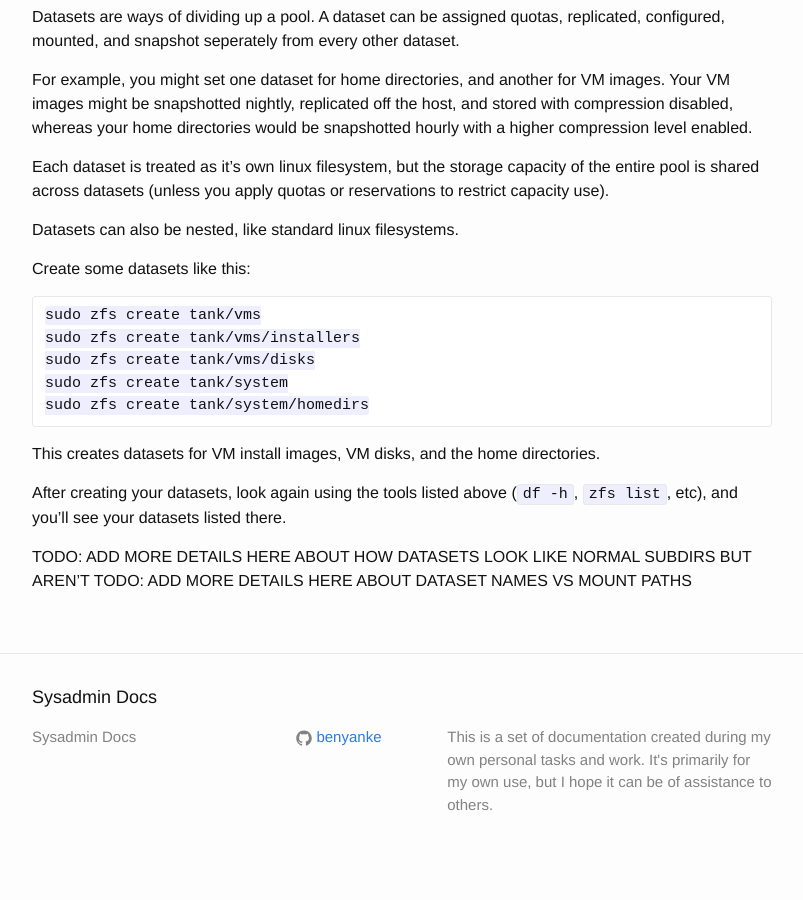
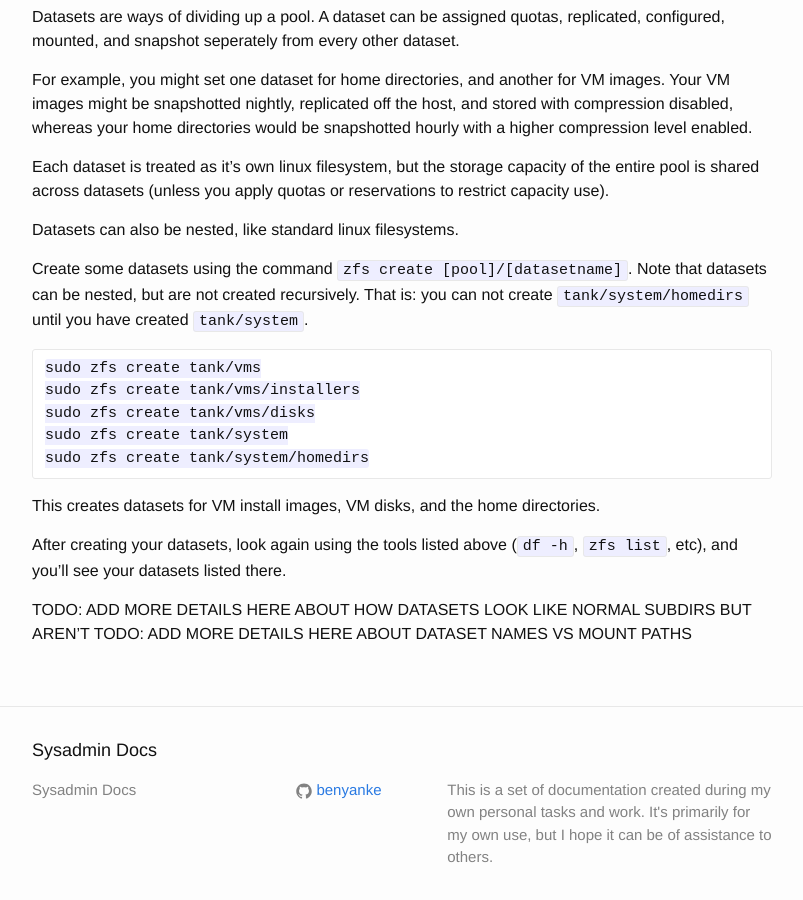
Before and after one commit to benyanke/docs, a Jekyll site: the page built from _posts/zfs/2018-10-10-create-pool.markdown, in a window 1280 px wide and 900 px high, scrolled down 6756 px. Shown: the whole window, without its empty margins (238-1041 px from the left). Built offline with Jekyll 4.4.1, drawn with Linux system fonts in a browser that asks for light colours; before the commit the page ends 7632 px from its top, so only the background shows below that.

Commit message:
Add note about nested datasets

````diff
--- a/_posts/zfs/2018-10-10-create-pool.markdown
+++ b/_posts/zfs/2018-10-10-create-pool.markdown
@@ -318,7 +318,9 @@ is shared across datasets (unless you apply quotas or reservations to restrict c
 
 Datasets can also be nested, like standard linux filesystems.
 
-Create some datasets like this:
+Create some datasets using the command `zfs create [pool]/[datasetname]`. Note that datasets can
+be nested, but are not created recursively. That is: you can not create `tank/system/homedirs`
+until you have created `tank/system`.
 
 ```
 sudo zfs create tank/vms
````
